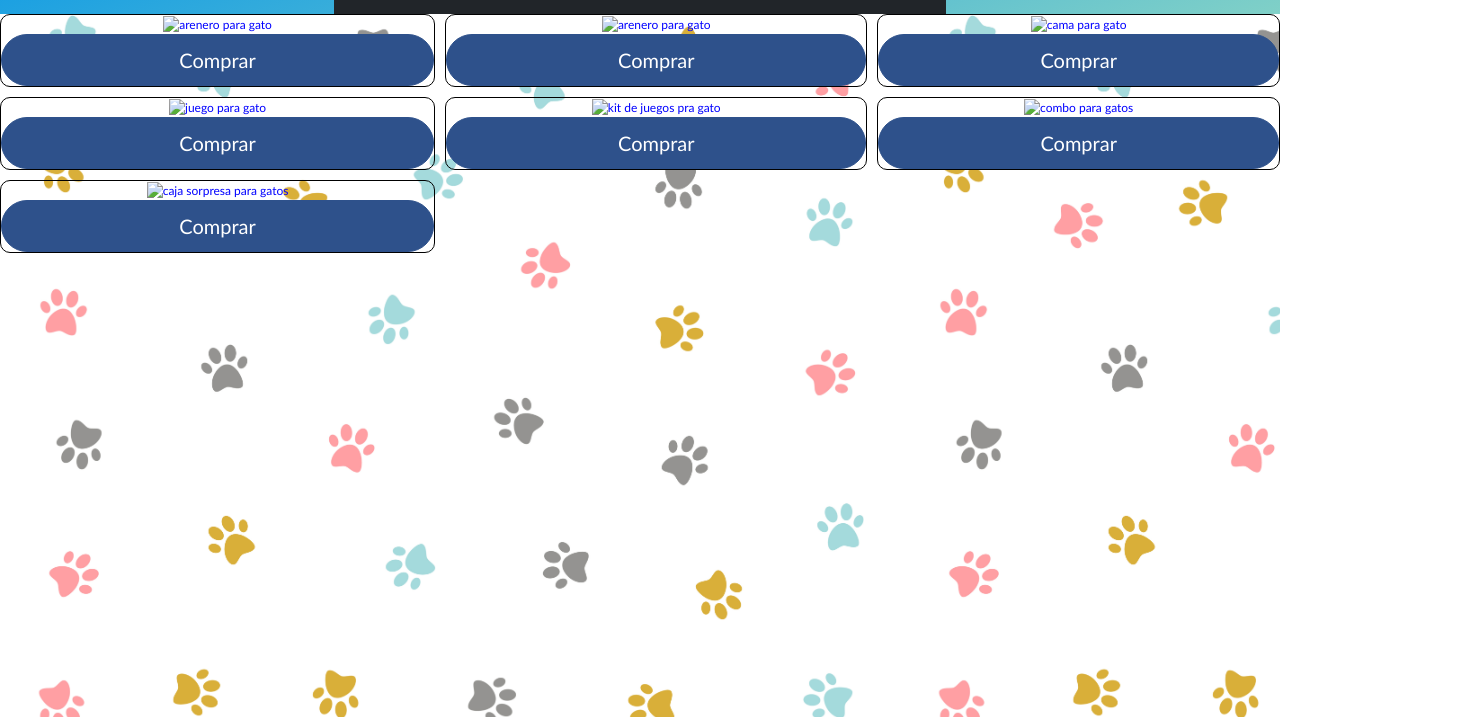
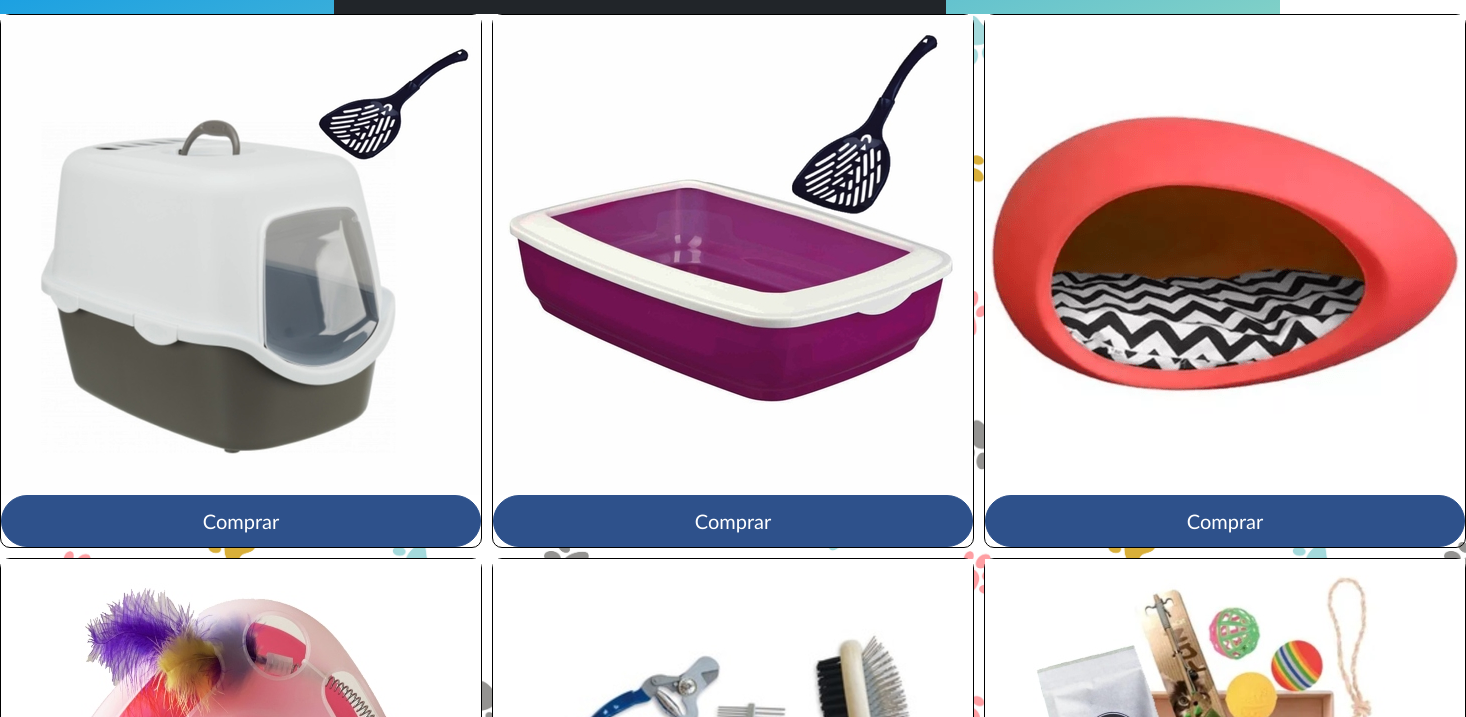
Before and after one commit to ivanbaruja/proyecto_patitas, a plain HTML site: page Gatos.html in a window 1280 px wide. Shown: the part 136-853 px from the top of the page, 1466 px wide, since content can reach past the window. Drawn offline with nearby package versions, Linux system fonts and the light colour scheme; the site is published under a folder, as on GitHub Pages, so addresses that start at the root find nothing.

Commit message:
modificando ruta

```diff
--- a/Gatos.html
+++ b/Gatos.html
@@ -51,31 +51,31 @@
 
       <main class="grid-area">
           <div class="seccion">
-          <img src="/gatos/arenero.jpg" alt="arenero para gato">
+          <img src="./gatos/arenero.jpg" alt="arenero para gato">
           <a class="boton" href="">Comprar</a>
         </div>
         <div class="seccion">
-          <img src="/gatos/bandeja-gatos-.jpg" alt="arenero para gato">
+          <img src="./gatos/bandeja-gatos-.jpg" alt="arenero para gato">
           <a class="boton" href="">Comprar</a>
         </div>
         <div class="seccion">
-          <img src="/gatos/cama-eggys-.png" alt="cama para gato">
+          <img src="./gatos/cama-eggys-.png" alt="cama para gato">
           <a class="boton" href="">Comprar</a>
         </div>
         <div class="seccion">
-          <img src="/gatos/juego.jpg" alt="juego para gato">
+          <img src="./gatos/juego.jpg" alt="juego para gato">
           <a class="boton" href="">Comprar</a>
         </div>
         <div class="seccion">
-          <img src="/gatos/kit-grooming-.jpg" alt="kit de juegos pra gato">
+          <img src="./gatos/kit-grooming-.jpg" alt="kit de juegos pra gato">
           <a class="boton" href="">Comprar</a>
         </div>
         <div class="seccion">
-          <img src="/gatos/kit.jpg" alt="combo para gatos">
+          <img src="./gatos/kit.jpg" alt="combo para gatos">
           <a class="boton" href="">Comprar</a>
         </div>
         <div class="seccion">
-          <img src="/gatos/mascobox-gatos.jpg" alt="caja sorpresa para gatos">
+          <img src="./gatos/mascobox-gatos.jpg" alt="caja sorpresa para gatos">
           <a class="boton" href="">Comprar</a>
         </div>
       </main>
```
